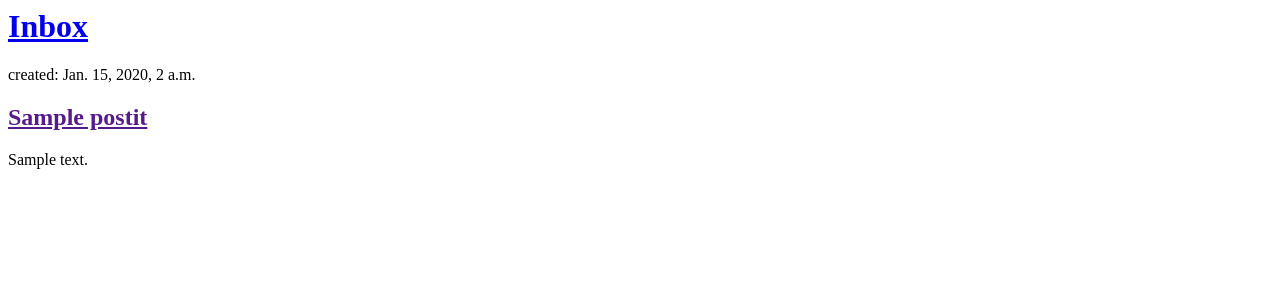
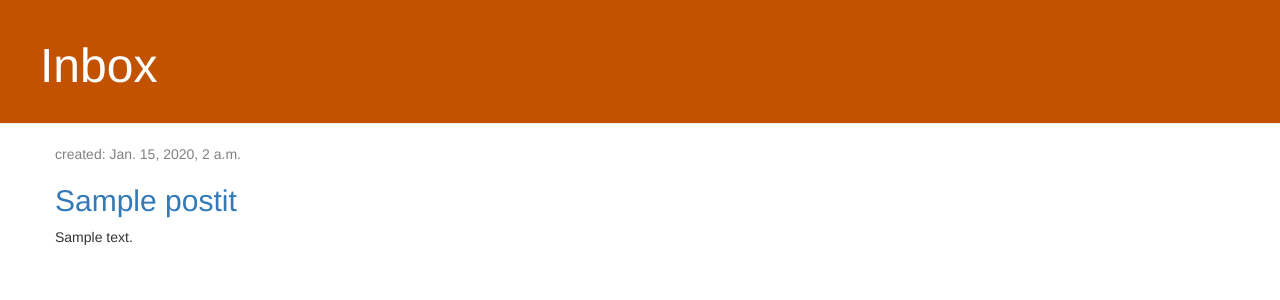
Before and after one commit to MwanzanFelipe/mstrpln-reset, a Django app: page / in a window 1280 px wide. Shown: the top 300 px of the page. Run offline with Django 3.2, Linux system fonts and the light colour scheme; tables that the repository leaves empty hold one stand-in row (values such as "Sample post"); some libraries are stand-ins or nearby versions.

Commit message:
Added view and template for detailed postit as well as CSS

```diff
--- /dev/null
+++ b/datum/static/css/datum.css
@@ -0,0 +1,42 @@
+.page-header {
+    background-color: #C25100;
+    margin-top: 0;
+    padding: 20px 20px 20px 40px;
+}
+
+.page-header h1, .page-header h1 a, .page-header h1 a:visited, .page-header h1 a:active {
+    color: #ffffff;
+    font-size: 36pt;
+    text-decoration: none;
+}
+
+.content {
+    margin-left: 40px;
+}
+
+.date {
+    color: #828282;
+}
+
+.save {
+    float: right;
+}
+
+.post-form textarea, .post-form input {
+    width: 100%;
+}
+
+.top-menu, .top-menu:hover, .top-menu:visited {
+    color: #ffffff;
+    float: right;
+    font-size: 26pt;
+    margin-right: 20px;
+}
+
+.post {
+    margin-bottom: 70px;
+}
+
+.post h2 a, .post h2 a:visited {
+    color: #000000;
+}
--- /dev/null
+++ b/datum/templates/datum/base.html
@@ -0,0 +1,24 @@
+{% load static %}
+<html>
+    <head>
+
+        <title>Masterplan 3</title>
+        <link rel="stylesheet" href="//maxcdn.bootstrapcdn.com/bootstrap/3.2.0/css/bootstrap.min.css">
+        <link rel="stylesheet" href="//maxcdn.bootstrapcdn.com/bootstrap/3.2.0/css/bootstrap-theme.min.css">
+        <link rel="stylesheet" href="{% static 'css/datum.css' %}">
+    </head>
+    <body>
+        <div class="page-header">
+            <h1><a href="/">Inbox</a></h1>
+        </div>
+
+        <div class="content container">
+            <div class="row">
+                <div class="col-md-8">
+                {% block content %}
+                {% endblock %}
+                </div>
+            </div>
+        </div>
+    </body>
+</html>
--- a/datum/templates/datum/postit_list.html
+++ b/datum/templates/datum/postit_list.html
@@ -1,18 +1,13 @@
-<html>
-    <head>
-        <title>Masterplan 3</title>
-    </head>
-    <body>
-        <div>
-            <h1><a href="/">Inbox</a></h1>
+{% extends 'datum/base.html' %}
+
+{% block content %}
+    {% for postit in postits %}
+        <div class="postit">
+            <div class="date">
+                <p>created: {{ postit.created_date }}</p>
+            </div>
+            <h2><a href="{% url 'postit_detail' pk=postit.pk %}">{{ postit.title }}</a></h2>
+            <p>{{ postit.text|linebreaksbr }}</p>
         </div>
-
-        {% for postit in postits %}
-            <div>
-                <p>created: {{ postit.created_date }}</p>
-                <h2><a href="">{{ postit.title }}</a></h2>
-                <p>{{ postit.text|linebreaksbr }}</p>
-            </div>
-        {% endfor %}
-    </body>
-</html>
+    {% endfor %}
+{% endblock %}
--- a/datum/urls.py
+++ b/datum/urls.py
@@ -3,4 +3,5 @@
 
 urlpatterns = [
     path('', views.postit_list, name='postit_list'),
+    path('postit/<int:pk>/', views.postit_detail, name='postit_detail'),
 ]
--- a/datum/views.py
+++ b/datum/views.py
@@ -1,7 +1,11 @@
-from django.shortcuts import render
+from django.shortcuts import render, get_object_or_404
 from django.utils import timezone
 from .models import PostIt
 
 def postit_list(request):
     postits = PostIt.objects.order_by('created_date')
     return render(request, 'datum/postit_list.html', {'postits': postits})
+
+def postit_detail(request, pk):
+    postit = get_object_or_404(PostIt, pk=pk)
+    return render(request, 'datum/postit_detail.html', {'postit': postit})
```
Also changed, not shown: datum/templates/datum/post_list.html (deleted, +0 -18 lines), datum/templates/datum/postit_detail.html (added, +13 -0 lines).
